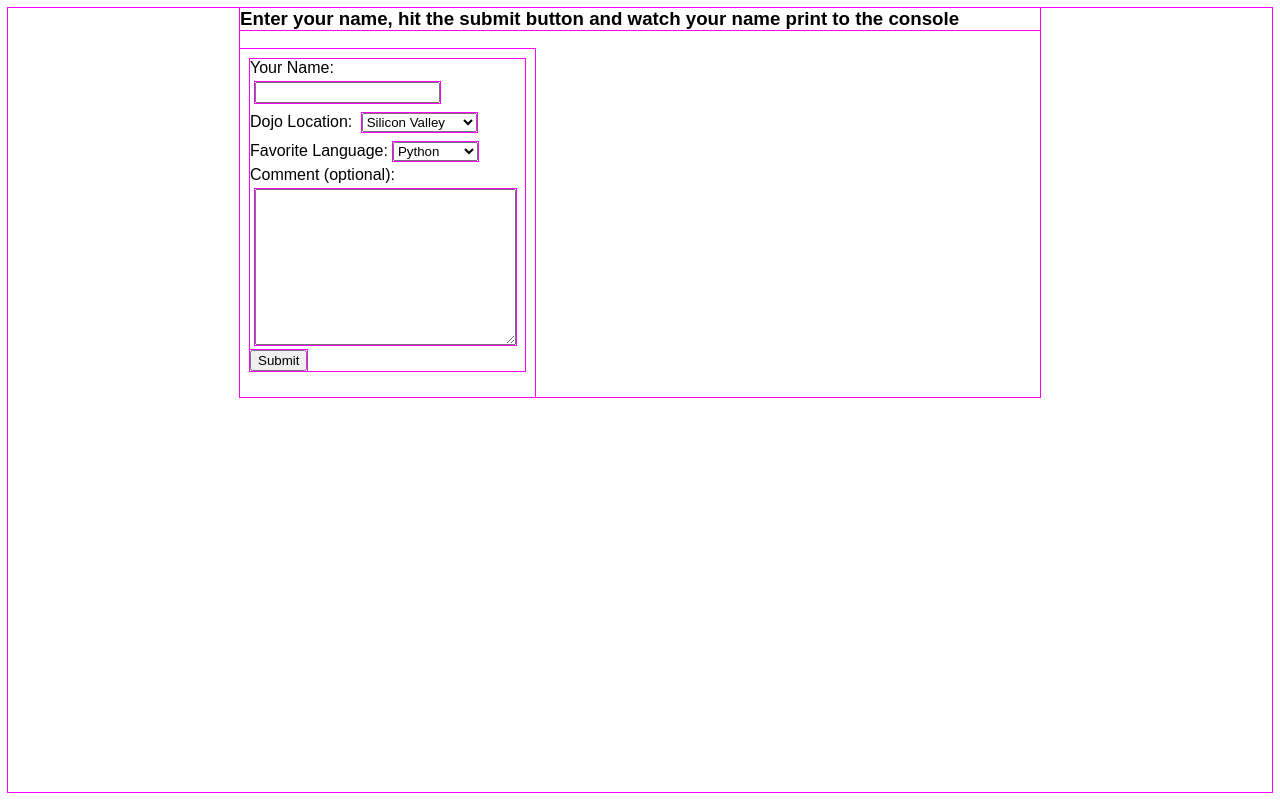
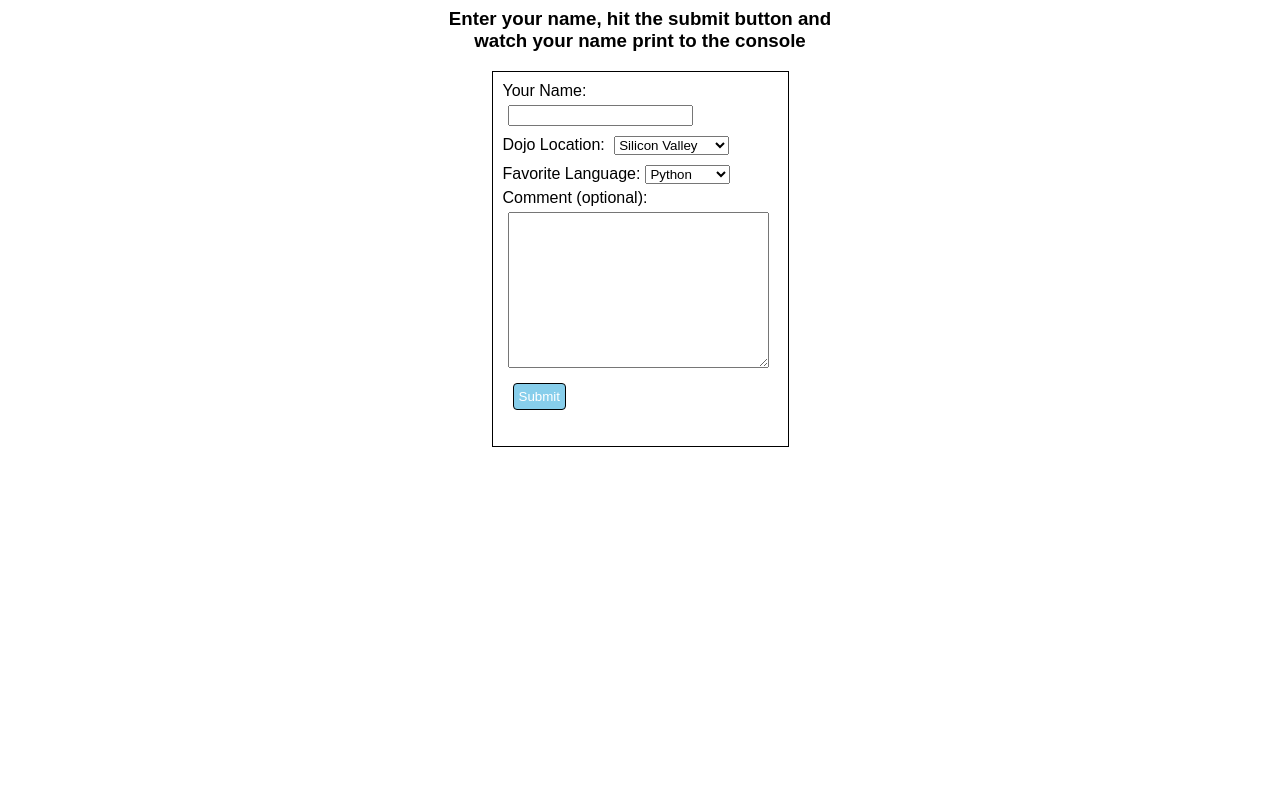
Before and after one commit to jan-2018-py1/JosephMumford-Python-1-and-2, a Flask app: page / in a window 1280 px wide. Run offline with Flask 2, Linux system fonts and the light colour scheme.

Commit message:
add dojo survey

```diff
--- a/FlaskFundamentals/DojoSurvey/server.py
+++ b/FlaskFundamentals/DojoSurvey/server.py
@@ -1,4 +1,4 @@
-from flask import Flask, render_template, request, redirect
+from flask import Flask, render_template, request, redirect, url_for
 
 app = Flask(__name__)
 
--- a/FlaskFundamentals/DojoSurvey/static/style.css
+++ b/FlaskFundamentals/DojoSurvey/static/style.css
@@ -1,19 +1,35 @@
 * {
-    outline: 1px solid magenta;
     font-family: sans-serif;
 }
 
 #wrapper {
-    width: 800px;
+    width: 400px;
     margin: 0px auto;
+    text-align: center;
 }
 
 #form {
     padding: 10px;
     width: 275px;
     display: inline-block;
+    border: 1px solid black;
+    text-align: left;
 }
 
     .form-item {
         margin: 5px;
     }
+
+    .button {
+        padding: 5px;
+        margin: 10px 10px;
+        border: 1px solid black;
+        border-radius: 4px;
+        background-color: skyblue;
+        color: white;
+        text-decoration: none;
+    }
+
+#info-block {
+    border: 1px solid black;
+}
--- a/FlaskFundamentals/DojoSurvey/templates/index.html
+++ b/FlaskFundamentals/DojoSurvey/templates/index.html
@@ -27,7 +27,7 @@
                     </select>
                     Comment (optional):<textarea class="form-item" name="comment" rows="10" cols="30">
                         </textarea>
-                    <input type='submit' value='Submit'>
+                    <input type='submit' value='Submit' class="button">
                 </form>
             </div>
 
--- a/FlaskFundamentals/DojoSurvey/templates/results.html
+++ b/FlaskFundamentals/DojoSurvey/templates/results.html
@@ -5,6 +5,7 @@
         <link rel="stylesheet" type="text/css" href="{{ url_for('static', filename='style.css') }}">
     <body>
         <div id="wrapper">
+            <div id="info-block">
                 <h1>Submitted Info</h1>
                 <p>
                     Name: {{name}}
@@ -18,6 +19,8 @@
                 <p>
                     Comment: {{comment}}
                 </p>
+                <a href="{{ url_for('index') }}" class="button">go back</a><br><br>
+            </div>
         </div>
     </body>
 </html>
```
Lines whose indentation alone changed are shown as unchanged.
